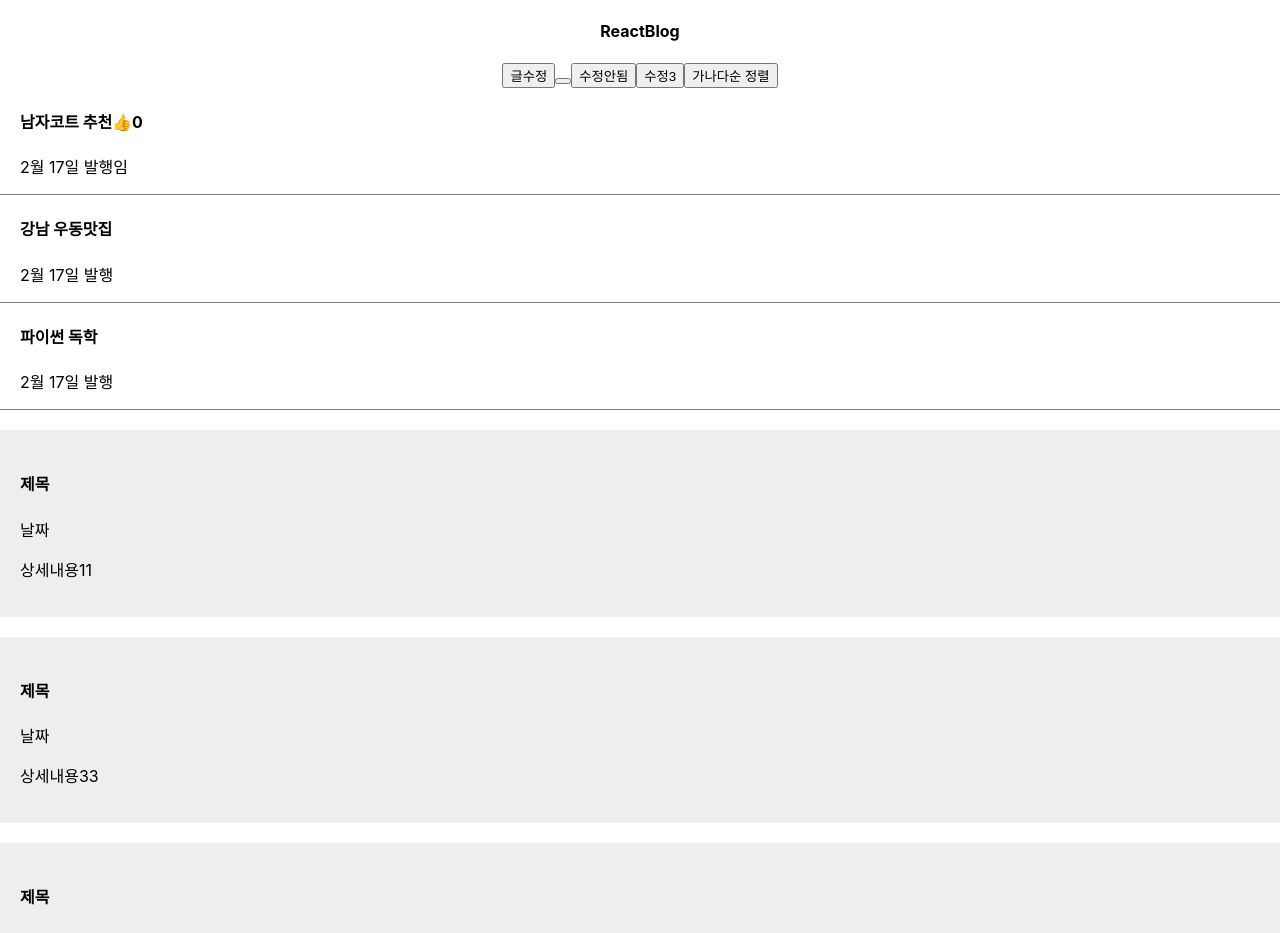
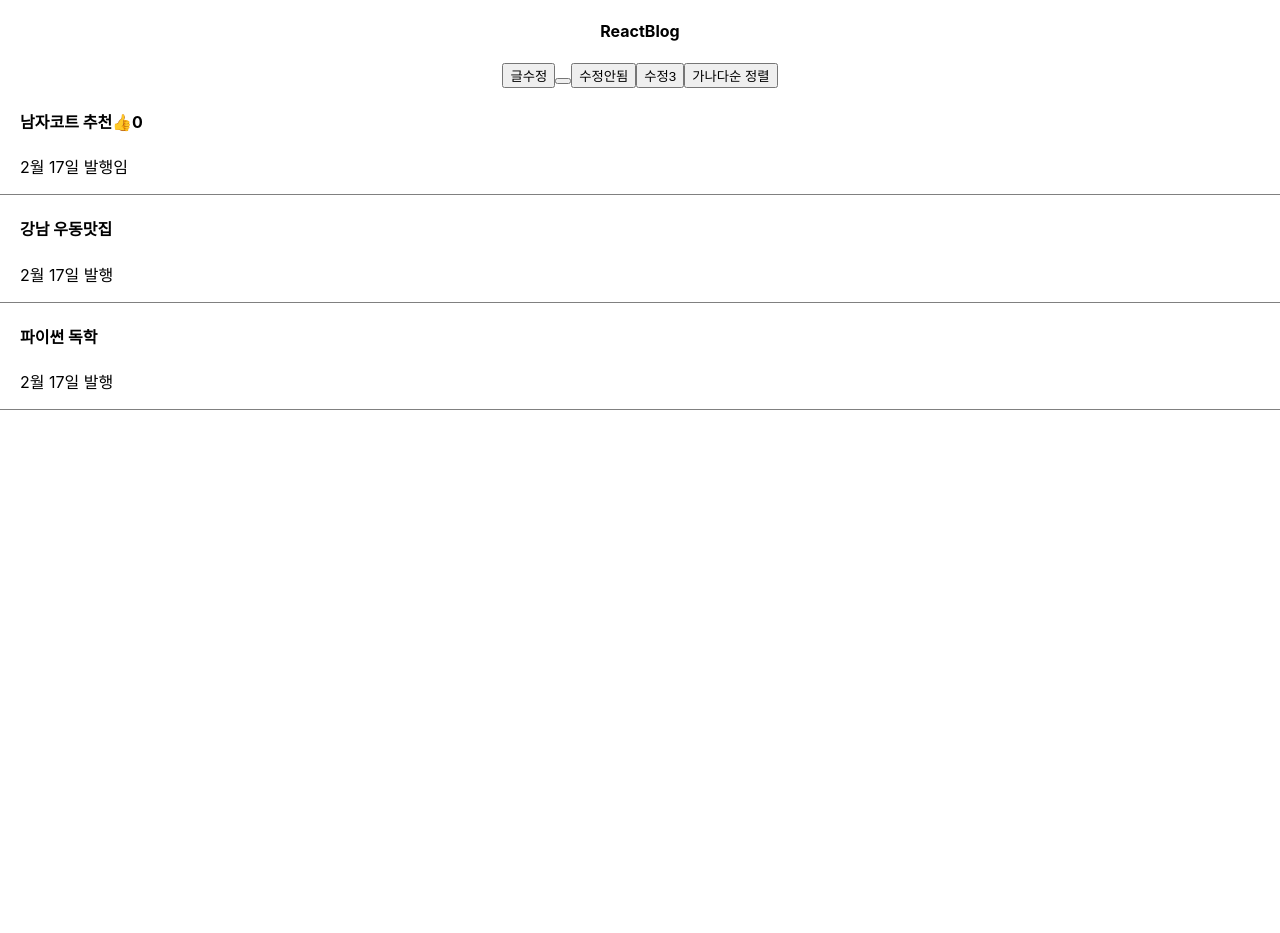
Before and after one commit to hijin96/reactPractice, a React (Create React App) app in the folder blog/: page / in a window 1280 px wide. Shown: the top 933 px of the page. After the commit the page ends 800 px from the top, so only its background shows below. Built offline with nearby package versions, Linux system fonts and the light colour scheme.

Commit message:
6강 동적 UI 를 만들기 위한 조건식(삼항연산자)

```diff
--- a/blog/src/App.js
+++ b/blog/src/App.js
@@ -5,6 +5,8 @@ function App() {
   let post = '강남우동맛집';
   let [글제목, 글제목변경] = useState(['남자코트 추천', '강남 우동맛집', '파이썬 독학']);
   let [따봉, 따따봉] = useState(0);
+  let [modal, setModal] = useState(false);
+  // 현재 ui 의 상태를 담아내는 자료형임.
   return (
     <div className="App">
       <div className="App-black-nav">
@@ -53,14 +55,11 @@ function App() {
         <p>2월 17일 발행</p>
       </div>
       <div className="list">
-        <h4> {글제목[2]}</h4>
+        <h4 onClick={()=>{ setModal(!modal)
+        }}> {글제목[2]}</h4>
         <p>2월 17일 발행</p>
       </div>
-      <div className='modal'>
-        <h4>제목 </h4>
-        <p>날짜</p>
-        <p>상세내용11</p>
-      </div>
+      { modal == true ? <Modal /> : null}
       {/* 컴포넌트 modal 역할을 하는 컴포넌트 역할을함
           1. function 작명(){}
           function 은 다른 함수 밖에 만들어야 함.
@@ -78,28 +77,36 @@ function App() {
 
 
         */}
-        <Modal></Modal>
-        <ModalSecond></ModalSecond>
+
+      {/* 동적인 UI만들기 3단계
+          1. HTML , CSS 사용하여 미리 디자인 완성
+          2. UI 의 현재 상태를 STATE로 저장 -> 어떻게 하나?
+          3. STATE 에 따라 UI가 어떻게 보일지 작성
+        2. 는 let [modal, setModal] = useState(); 방식으로 미리 지정하면 됨.
+        모달창의 경우는 보이고 안보이고의 상태기 때문에 ()안에 조건문 false로 줌.
+        let [modal, setModal] = useState(false);
+        state 가 fasle 면 안보이게 true 면 보이게
+        if(){} 특정경우에만 코드 실행하고 싶으면 if만 if를 쓸 수 없음 때문에 삼항연산자로 사용함.
+
+        조건식 ? 참일 때 실행할 코드 : 거짓일 때 실행할 코드 1== 1 ? '맞음' : '틀림'  과 같은 식으로
+        state가 TRUE 면 보여주고 NULL 은 아무것도 안남김.
+        스위치와 기걔를 만들어 준당므 스위치를 건드리면  떧
+        3번째 제목을 누르면 모달창이 뜸.
+
+        */}
+        {/*  */}
     </div>
   );
 }
-let ModalSecond =()=>{
+let Modal = () => {
   /* 이렇게 만드는 컴포넌트 */
-  return (<div className='modal'>
-  <h4>제목 </h4>
-  <p>날짜</p>
-  <p>상세내용22</p>
-</div>
-)
-}
-
-function Modal() {
   return (<div className='modal'>
     <h4>제목 </h4>
     <p>날짜</p>
-    <p>상세내용33</p>
+    <p>상세내용22</p>
   </div>
-  /*  이렇게 생성된 컴포넌트는 <Modal></Modal> 로 사용 할 수 있음. */
   )
 }
+
+
 export default App;
```
